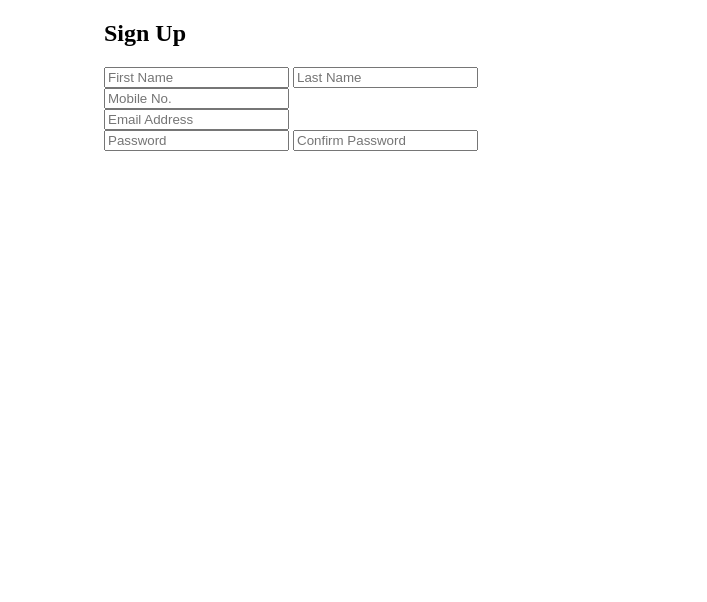
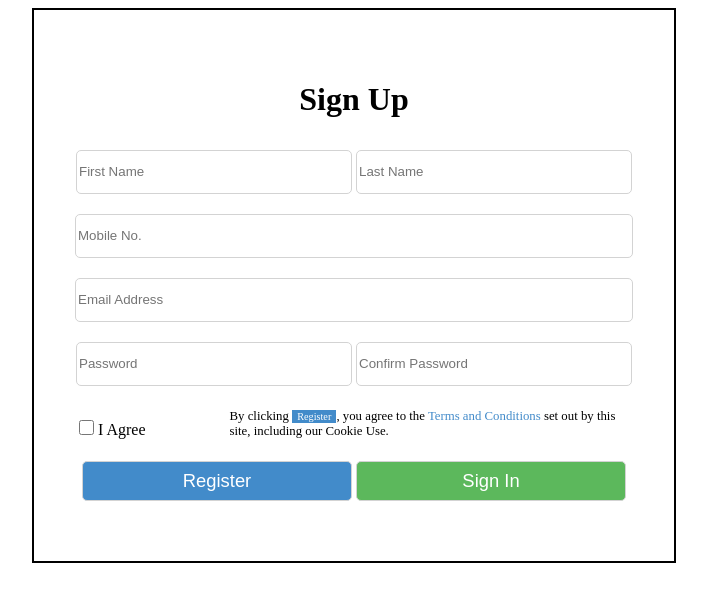
Before and after one commit to JunZheng007/Antra_assignments, a plain HTML site: page hw1-HTML/sign_up.html in a window 1280 px wide. Shown: the whole page, without its empty margins (286-993 px from the left). Drawn offline with Linux system fonts and the light colour scheme.

Commit message:
finish hw1

```diff
--- a/hw1-HTML/sign_up.css
+++ b/hw1-HTML/sign_up.css
@@ -1,6 +1,82 @@
 #sign_up_div {
-    width: 500px;
-    left: 0;
-    right: 0;
-    margin: 0 auto;
+  width: 600px;
+  left: 0;
+  right: 0;
+  margin: 0 auto;
+  /* background-color: lightblue; */
+  text-align: center;
+  border: 2px solid black;
+  padding: 50px 20px;
 }
+
+section {
+  position: relative;
+  margin: 0 auto;
+  width: 100%;
+}
+
+input,
+button {
+  width: 92%;
+  height: 40px;
+  margin: 10px auto;
+  border-radius: 5px;
+  border: 1px solid lightgray;
+}
+
+.name,
+.password,
+button {
+  width: 45%;
+}
+
+input:focus {
+  outline: 1px solid rgb(118, 183, 235);
+}
+
+#agreement_section {
+  text-align: start;
+}
+
+#agreement_checkbox {
+  margin-left: 25px;
+  height: 15px;
+  width: 15px;
+  text-align: start;
+}
+
+#inline_register {
+  font-size: 0.8em;
+  background-color: rgb(66, 139, 202);
+  color: white;
+  padding: 0.1em 0.5em;
+}
+
+#agreement_text {
+  display: inline-block;
+  /* position: relative;
+  left: 80px; */
+  font-size: 0.8em;
+  width: 66%;
+  margin-left: 80px;
+  margin-right: 0;
+  text-align: start;
+}
+
+a {
+  text-decoration: none;
+  color: rgb(67, 139, 202);
+}
+
+button {
+  font: 1.15em sans-serif;
+  color: white;
+}
+
+#register_button {
+  background-color: rgb(66, 139, 202);
+}
+
+#sign_in_button {
+  background-color: rgb(92, 184, 92);
+}
--- a/hw1-HTML/sign_up.html
+++ b/hw1-HTML/sign_up.html
@@ -2,30 +2,44 @@
 <html lang="en">
 
 <head>
-    <meta charset="UTF-8">
-    <meta http-equiv="X-UA-Compatible" content="IE=edge">
-    <meta name="viewport" content="width=device-width, initial-scale=1.0">
+    <meta charset="UTF-8" />
+    <meta http-equiv="X-UA-Compatible" content="IE=edge" />
+    <meta name="viewport" content="width=device-width, initial-scale=1.0" />
     <title>Sign Up</title>
-    <link rel="stylesheet" href="./sign_up.css">
+    <link rel="stylesheet" href="./sign_up.css" />
 </head>
 
 <body>
     <div id="sign_up_div">
         <form id="sign_up_form" name="sign_up_form">
-            <h2>Sign Up</h2>
+            <h1 id="title">Sign Up</h1>
             <section>
-                <input type="text" id="first_name" name="first_name" placeholder="First Name">
-                <input type="text" id="last_name" name="last_name" placeholder="Last Name">
+                <input type="text" id="first_name" class="name" name="first_name" placeholder="First Name" />
+                <input type="text" id="last_name" class="name" name="last_name" placeholder="Last Name" />
             </section>
             <section>
-                <input type="text" id="phone" name="phone" placeholder="Mobile No.">
+                <input type="tel" id="phone" name="phone" placeholder="Mobile No." />
             </section>
             <section>
-                <input type="email" id="email" name="email" placeholder="Email Address">
+                <input type="email" id="email" name="email" placeholder="Email Address" />
             </section>
             <section>
-                <input type="password" id="password" name="password" placeholder="Password">
-                <input type="password" id="password_confirm" name="password_confirm" placeholder="Confirm Password">
+                <input type="password" id="password" class="password" name="password" placeholder="Password" />
+                <input type="password" id="password_confirm" class="password" name="password_confirm"
+                    placeholder="Confirm Password" />
+            </section>
+            <section id="agreement_section" name="agreement_section">
+                <input type="checkbox" id="agreement_checkbox" name="agreement_checkbox" />
+                <label>I Agree</label>
+                <p id="agreement_text" name="agreement_text">
+                    By clicking <span id="inline_register">Register</span>, you agree to
+                    the <a href="#">Terms and Conditions</a> set out by this site,
+                    including our Cookie Use.
+                </p>
+            </section>
+            <section>
+                <button id="register_button" name="register_button">Register</button>
+                <button id="sign_in_button" name="sign_in_button">Sign In</button>
             </section>
         </form>
     </div>
```
